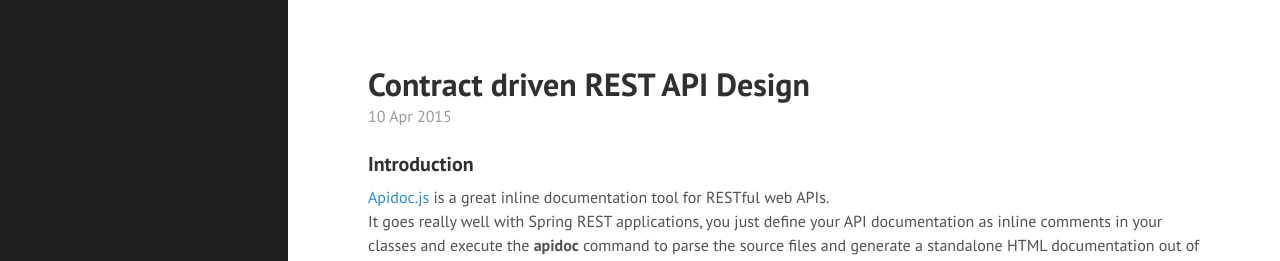
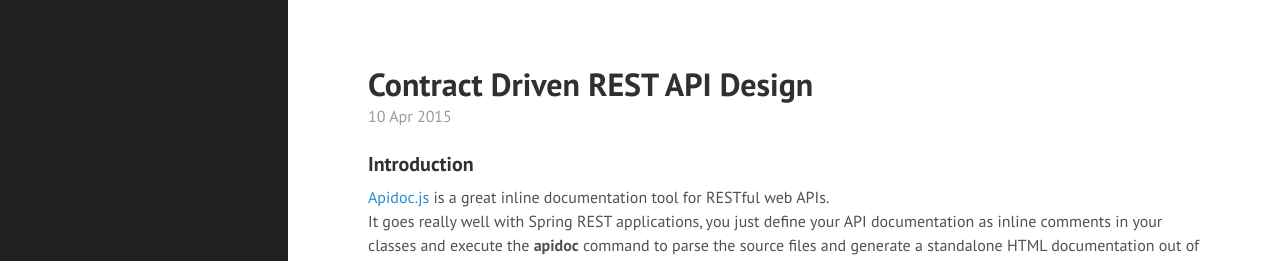
Before and after one commit to timeamolnar/tamaslang.github.io, a Jekyll site: the page built from _posts/2015-04-10-contract-driven-rest-api-design.md, in a window 1280 px wide and 900 px high. Shown: the top 261 px of the window. Built offline with Jekyll 4.4.1, drawn with Linux system fonts in a browser that asks for light colours; Markdown is read by kramdown in place of the engine named in the settings; comment, search, counter and statistics services are not loaded.

```diff
--- a/_posts/2015-04-10-contract-driven-rest-api-design.md
+++ b/_posts/2015-04-10-contract-driven-rest-api-design.md
@@ -1,6 +1,6 @@
 ---
 layout: post
-title: Contract driven REST API Design
+title: Contract Driven REST API Design
 
 tags:
 - rest
```
